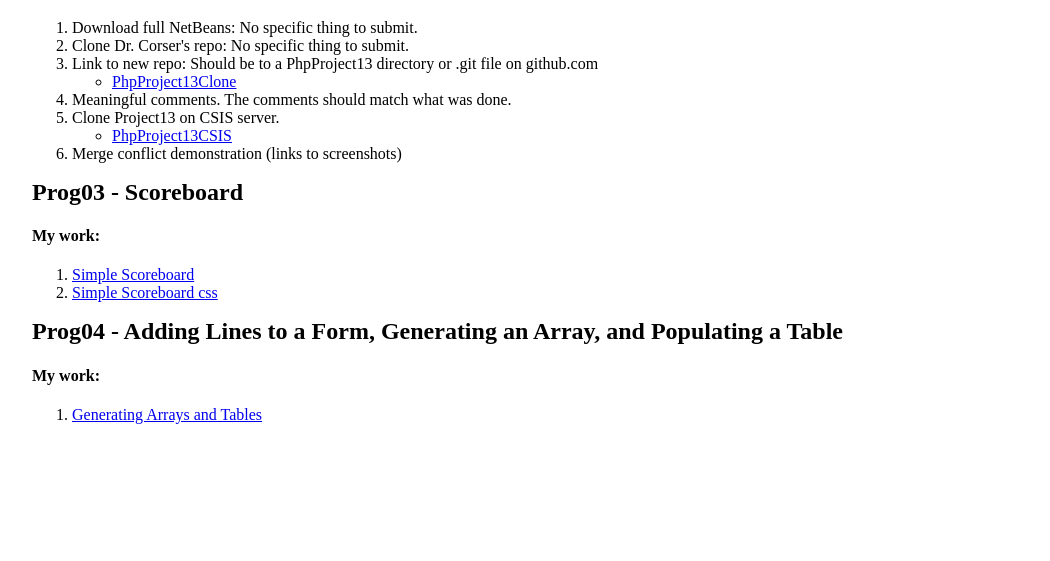
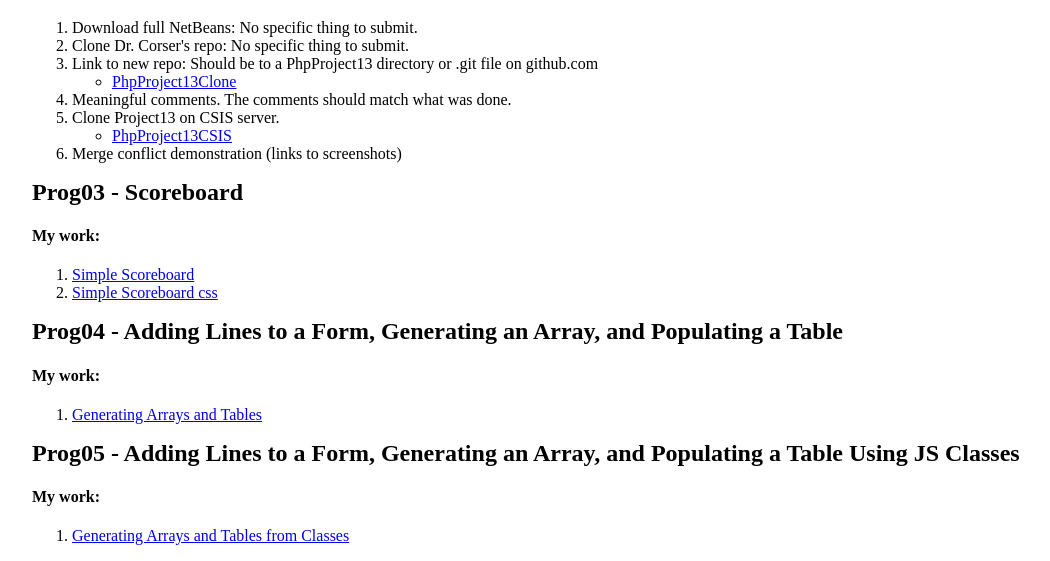
Before and after one commit to dwhillma/pages, a plain HTML site: page index.html in a window 1280 px wide. Shown: the part 691-1252 px from the top of the page, without its empty margins (108-1158 px from the left). Before the commit the page ends 1131 px from the top, so only its background shows below. Drawn offline with Linux system fonts and the light colour scheme.

Commit message:
Update to include prog05

```diff
--- a/index.html
+++ b/index.html
@@ -131,6 +131,19 @@
 			</section>
 		</article>
 
+		<article>
+			<header>
+				<h2>Prog05 - Adding Lines to a Form, Generating an Array, and Populating a Table Using JS Classes</h2>
+			</header>
+
+			<section>
+				<h4>My work:</h4>
+				<ol>
+					<li><a target='_blank' href='https://dwhillma.github.io/cis255/prog05.html'>Generating Arrays and Tables from Classes</a></li>
+				</ol>
+			</section>
+		</article>
+
 
 		<script></script>
 	</body>
```
